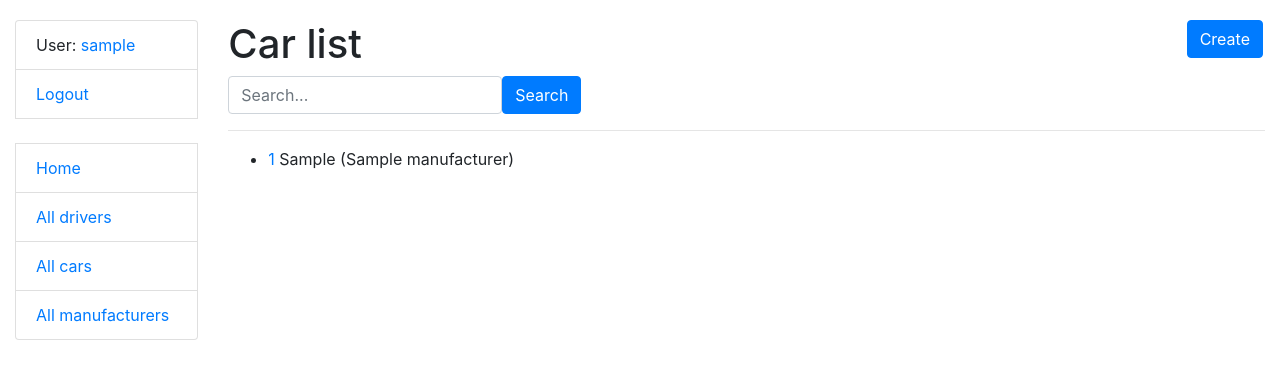
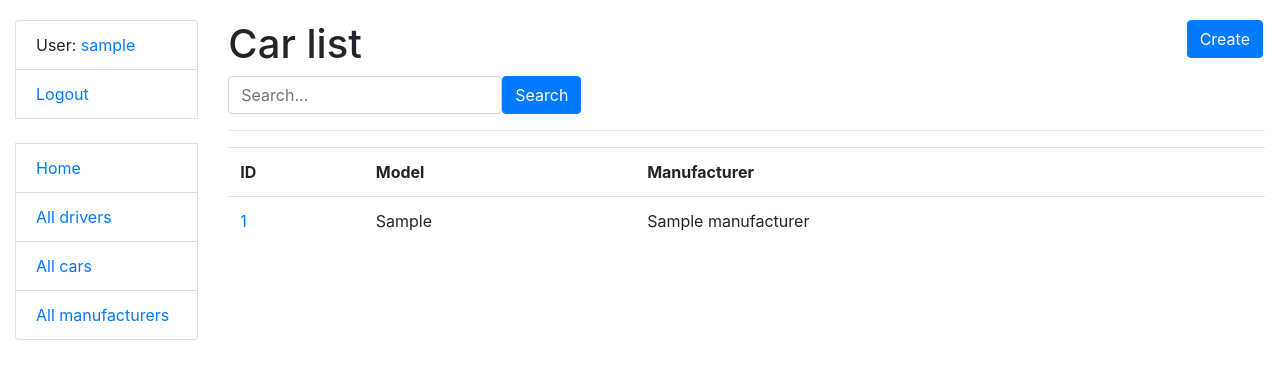
Before and after one commit to Splend1ed/taxi-service-mate, a Django app: page /cars/ in a window 1280 px wide. Shown: the top 379 px of the page. Run offline with Django 4.2, Linux system fonts and the light colour scheme; a user stored in the database is signed in; tables that the repository leaves empty hold one stand-in row (values such as "Sample post"); some libraries are stand-ins or nearby versions.

Commit message:
change pagination and car list

```diff
--- a/taxi/views.py
+++ b/taxi/views.py
@@ -42,7 +42,7 @@ class ManufacturerListView(LoginRequiredMixin, generic.ListView):
     model = Manufacturer
     context_object_name = "manufacturer_list"
     template_name = "taxi/manufacturer_list.html"
-    paginate_by = 2
+    paginate_by = 7
     queryset = Manufacturer.objects.all()
 
     def get_context_data(self, *, object_list=None, **kwargs):
@@ -88,7 +88,7 @@ class ManufacturerDeleteView(LoginRequiredMixin, generic.DeleteView):
 
 class CarListView(LoginRequiredMixin, generic.ListView):
     model = Car
-    paginate_by = 2
+    paginate_by = 10
     queryset = Car.objects.all().select_related("manufacturer")
 
     def get_context_data(self, *, object_list=None, **kwargs):
@@ -138,7 +138,7 @@ class CarDeleteView(LoginRequiredMixin, generic.DeleteView):
 
 class DriverListView(LoginRequiredMixin, generic.ListView):
     model = Driver
-    paginate_by = 2
+    paginate_by = 10
     queryset = Driver.objects.all()
 
     def get_context_data(self, *, object_list=None, **kwargs):
--- a/templates/taxi/car_list.html
+++ b/templates/taxi/car_list.html
@@ -14,14 +14,20 @@
     </form>
     <hr>
     {% if car_list %}
-    <ul>
+        <table class="table">
+            <tr>
+                <th>ID</th>
+                <th>Model</th>
+                <th>Manufacturer</th>
+            </tr>
             {% for car in car_list %}
-        <li>
-          <a href="{% url "taxi:car-detail" pk=car.id %} ">{{ car.id }}</a>
-          {{ car.model }} ({{ car.manufacturer.name }})
-        </li>
+                <tr>
+                    <td><a href="{% url "taxi:car-detail" pk=car.id %} ">{{ car.id }}</a></td>
+                    <td>{{ car.model }}</td>
+                    <td>{{ car.manufacturer.name }}</td>
+                </tr>
             {% endfor %}
-    </ul>
+        </table>
     {% else %}
         <p>There are no cars in taxi</p>
     {% endif %}
```
Also changed, not shown: taxi/tests/test_forms.py (+2 -3 lines). Lines whose indentation alone changed are shown as unchanged.
